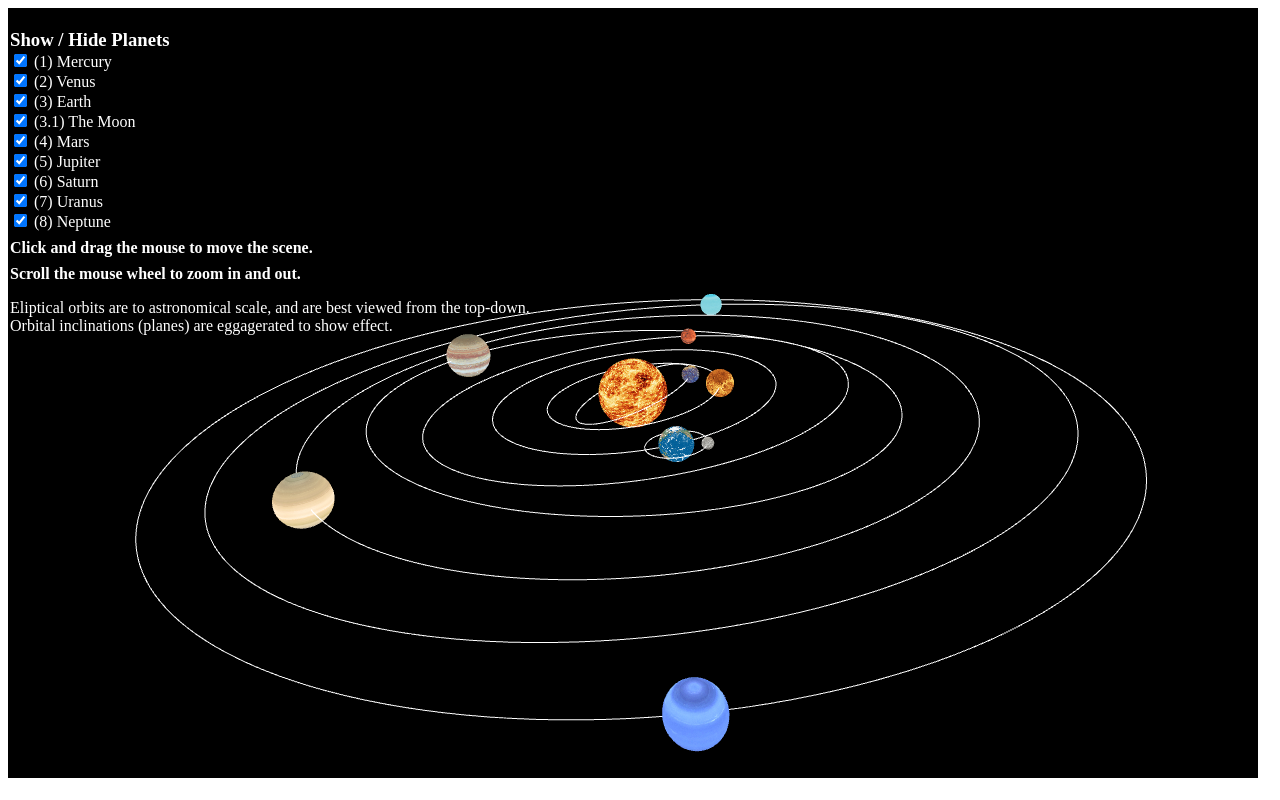
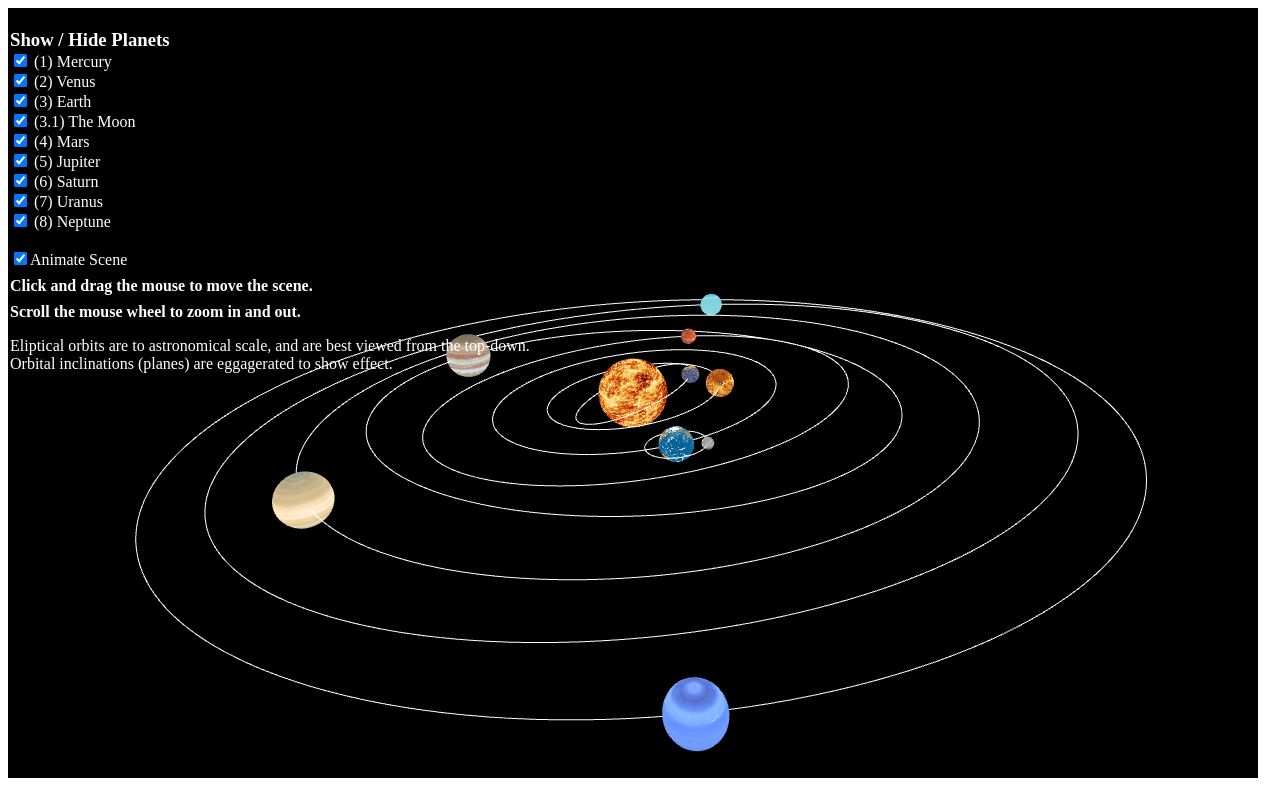
Before and after one commit to greenec/WebGL-Solar-System, a plain HTML site: page index.html in a window 1280 px wide. Drawn offline with Linux system fonts and the light colour scheme; animation ran at ten frames a second.

Commit message:
Add animateScene toggle, update title, remove moon rotation

```diff
--- a/index.html
+++ b/index.html
@@ -1,6 +1,6 @@
 <html>
 <head>
-	<title>CSE 313 - Project 3</title>
+	<title>WebGL Solar System</title>
 
 	<!-- libraries -->
 	<script type="text/javascript" src="gl-matrix-min.js"></script>
@@ -109,6 +109,8 @@
 		<input type="checkbox" id="drawSaturn" checked /> (6) Saturn<br/>
 		<input type="checkbox" id="drawUranus" checked /> (7) Uranus<br/>
 		<input type="checkbox" id="drawNeptune" checked /> (8) Neptune<br/>
+		<br />
+		<input type="checkbox" id="animateScene" checked />Animate Scene<br/>
 		<h4>Click and drag the mouse to move the scene.</h4>
 		<h4>Scroll the mouse wheel to zoom in and out.</h4>
 		<p>
--- a/project3.js
+++ b/project3.js
@@ -416,7 +416,7 @@ var moonProps = {
 	name: 'moon',
 	x: 0, y: 0, z: 0,
 	radius: 0.3, slices: 24, stacks: 12,
-	rotation: 0, rotationSpeed: 20,
+	rotation: 0, rotationSpeed: 0,
 	orbitalPeriodDivisor: 20,
 	orbitalRadius: 1.5,
 	orbitalEccentricity: 0,
@@ -473,12 +473,22 @@ function addCheckboxEventListeners() {
 	moonCheckbox.addEventListener('change', function() {
 		moonProps.visible = this.checked;
 	});
+
+	animateCheckbox = document.getElementById('animateScene');
+	animateCheckbox.addEventListener('change', function() {
+		animateScene = this.checked;
+	});
 }
 
 var lastTime = 0;
+var animateScene = true;
 
 // compute altered variables for animation
 function animate() {
+	if (!animateScene) {
+		return;
+	}
+
 	var currentTime = new Date().getTime();
 	if (lastTime != 0) {
 		var elapsed = currentTime - lastTime;
```
